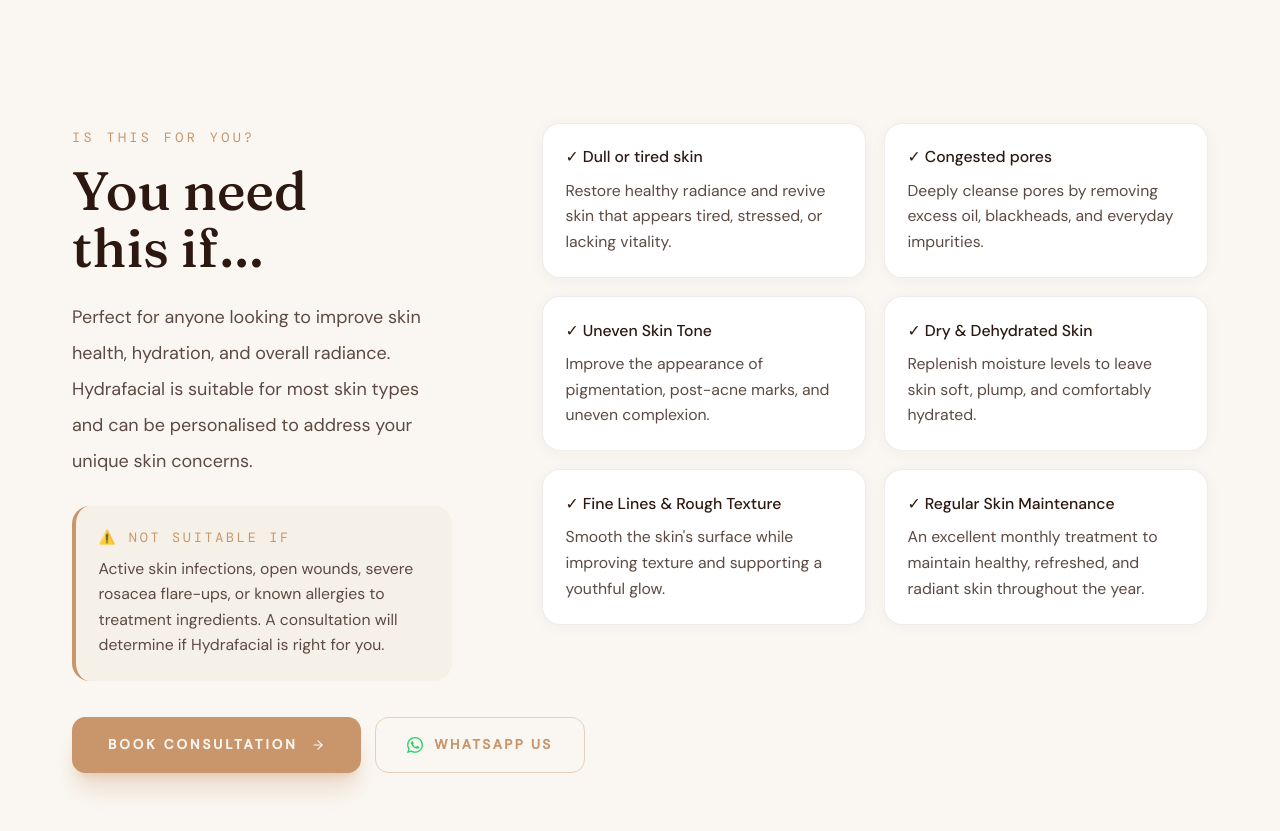
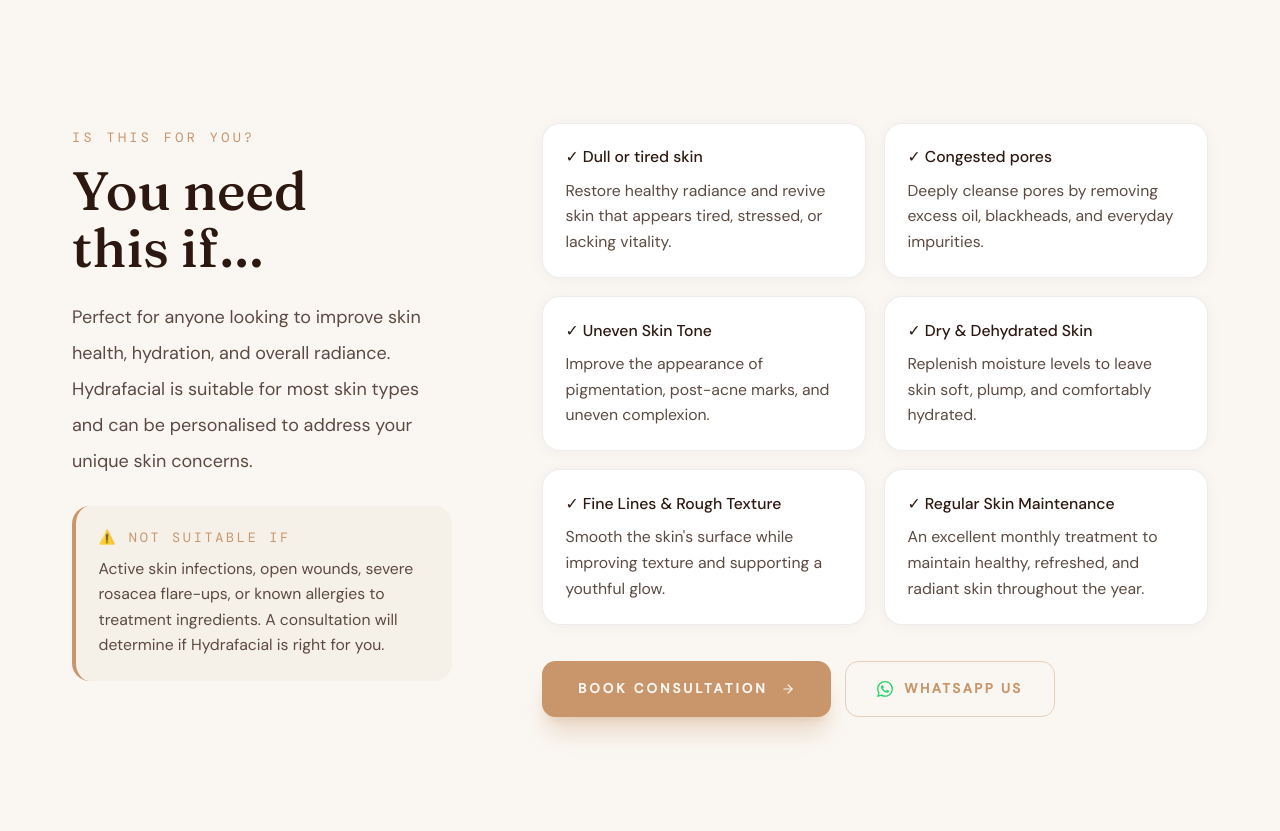
Before and after one commit to playkidsofficial6-oss/cosmohome, a React (Vite) app: page /service/1 in a window 1280 px wide. Shown: the part 3960-4791 px from the top of the page. Built offline with nearby package versions, Linux system fonts and the light colour scheme.

Commit message:
feat: create Service page component with interactive before/after slider and consultation booking form

```diff
--- a/src/pages/Service.tsx
+++ b/src/pages/Service.tsx
@@ -865,9 +865,12 @@
                     {service.notSuitable}
                   </p>
                 </div>
+                <div className="lg:hidden mt-6">
                   <CTAButtons light />
+                </div>
               </FadeUp>
 
+              <div className="flex flex-col gap-8">
                 <div className="grid sm:grid-cols-2 gap-4">
                   {service.whoNeedsItems.map((item, i) => (
                     <FadeUp key={item.tag} delay={i * 0.06}>
@@ -880,6 +883,12 @@
                       </motion.div>
                     </FadeUp>
                   ))}
+                </div>
+                <FadeUp delay={0.12}>
+                  <div className="hidden lg:flex justify-start">
+                    <CTAButtons light />
+                  </div>
+                </FadeUp>
               </div>
             </div>
           </div>
```
Lines whose indentation alone changed are shown as unchanged.
